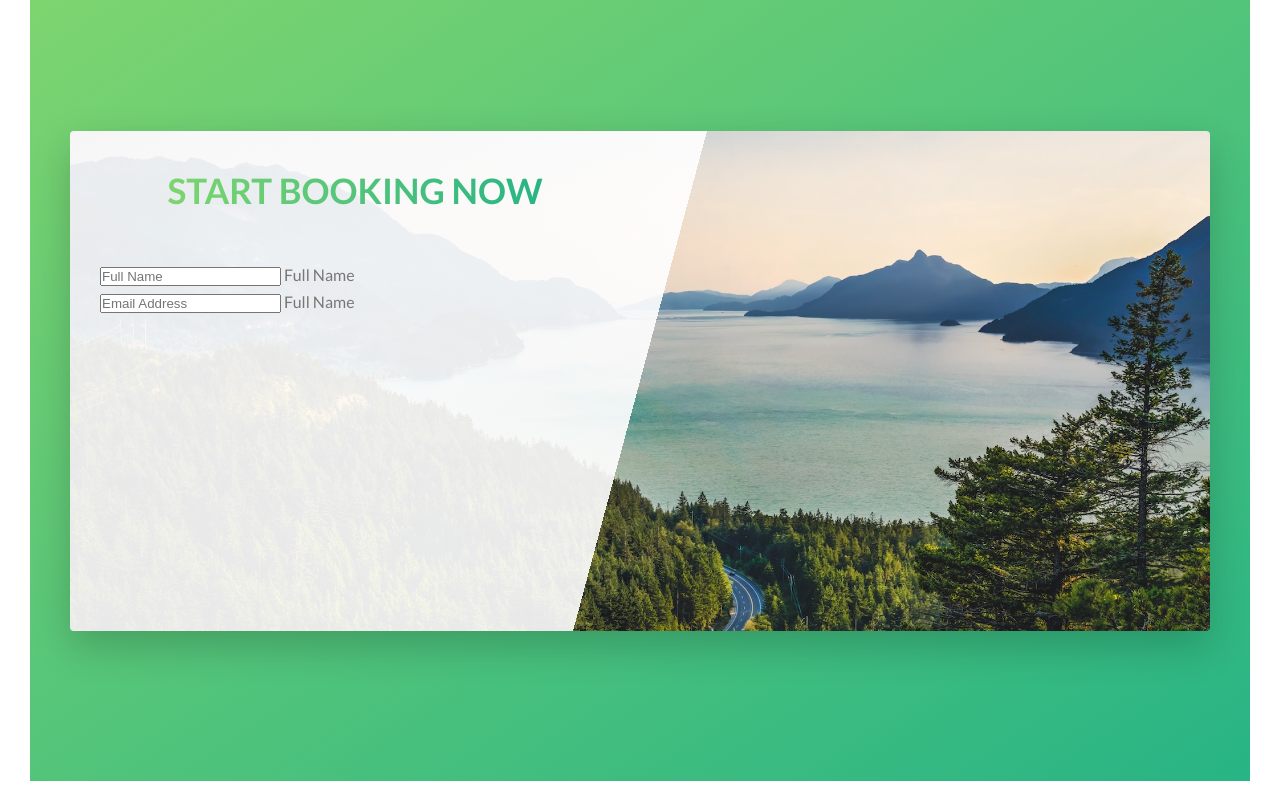
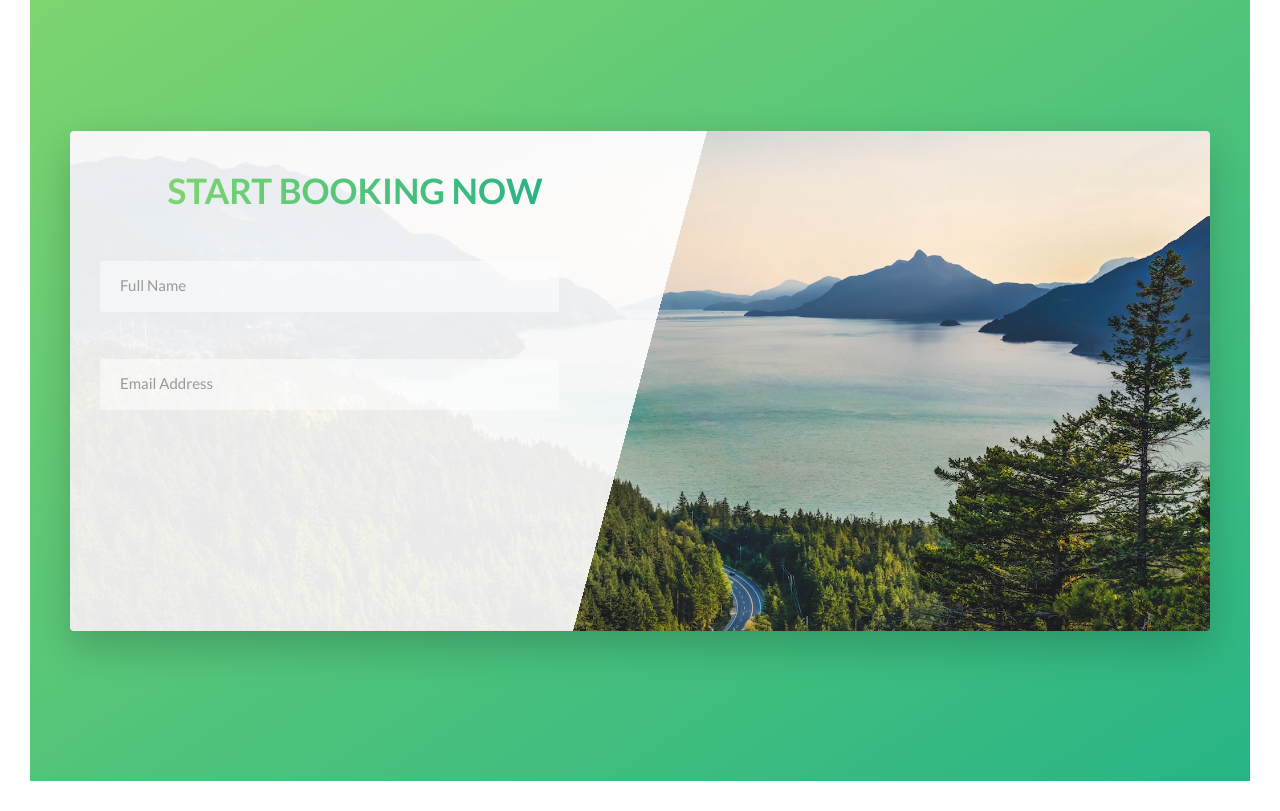
Before and after one commit to akindoju/-natours-css, a website: page index.html in a window 1280 px wide. Shown: the part 4560-5371 px from the top of the page. Drawn offline with Linux system fonts and the light colour scheme.

Commit message:
Styled form with placeholder pseudclasses, etc

```diff
--- a/index.html
+++ b/index.html
@@ -314,30 +314,32 @@
         <div class="row">
           <div class="book">
             <div class="book__form">
-              <div class="u-center-text u-margin-bottom-medium">
-                <h2 class="heading-secondary">Start Booking Now</h2>
-              </div>
               <form action="#" class="form">
-                <div class="form-group">
+                <div class="u-center-text u-margin-bottom-medium">
+                  <h2 class="heading-secondary">Start Booking Now</h2>
+                </div>
+                <div class="form__group">
                   <input
                     type="text"
-                    class="form__Input"
+                    class="form__input"
                     id="name"
                     placeholder="Full Name"
+                    autocomplete="off"
                     required
                   />
                   <label for="name" class="form__label">Full Name</label>
                 </div>
 
-                <div class="form-group">
+                <div class="form__group">
                   <input
-                    type="text"
-                    class="form__Input"
+                    type="email"
+                    class="form__input"
                     id="email"
                     placeholder="Email Address"
+                    autocomplete="off"
                     required
                   />
-                  <label for="email" class="form__label">Full Name</label>
+                  <label for="email" class="form__label">Email Address</label>
                 </div>
               </form>
             </div>
--- a/sass/abstract/_variables.scss
+++ b/sass/abstract/_variables.scss
@@ -8,8 +8,10 @@ $color-tertiary-dark: #5643fa;
 $color-grey-light-1: #f7f7f7;
 $color-grey-light-2: #eee;
 $color-dark-grey: #777;
+$color-dark-grey-2: #999;
 $color-white: #fff;
 $color-black: #000;
+$color-danger: rgb(216, 42, 42);
 
 $font-size: 1.6rem;
 
--- /dev/null
+++ b/sass/components/_form.scss
@@ -0,0 +1,49 @@
+.form {
+  &__group {
+    &:not(:last-child) {
+      margin-bottom: 2rem;
+    }
+  }
+
+  &__input {
+    font-size: 1.5rem;
+    font-family: inherit;
+    color: inherit;
+    padding: 1.5rem 2rem;
+    border-radius: 2px;
+    background-color: rgba($color-white, 0.5);
+    border: none;
+    border-bottom: 3px solid transparent;
+    width: 90%;
+    display: block;
+
+    &:focus {
+      outline: none;
+      box-shadow: 0 1rem 2rem rgba($color-black, 0.1);
+      border-bottom: 3px solid $color-primary;
+
+      &:invalid {
+        border-bottom: 3px solid $color-danger;
+      }
+    }
+
+    &::-webkit-input-placeholder {
+      color: $color-dark-grey-2;
+    }
+  }
+
+  &__label {
+    font-size: 1.2rem;
+    font-weight: 700;
+    margin-left: 2rem;
+    margin-top: 0.7rem;
+    display: block;
+    transition: all 0.2s;
+  }
+
+  &__input:placeholder-shown + &__label {
+    opacity: 0;
+    visibility: hidden;
+    transform: translateY(-4rem);
+  }
+}
--- a/sass/main.scss
+++ b/sass/main.scss
@@ -13,6 +13,7 @@
 @import 'components/card';
 @import 'components/story';
 @import 'components/bg-video';
+@import 'components/form';
 
 @import 'layouts/header';
 @import 'layouts/grid';
```
Also changed, not shown: css/style.css.
